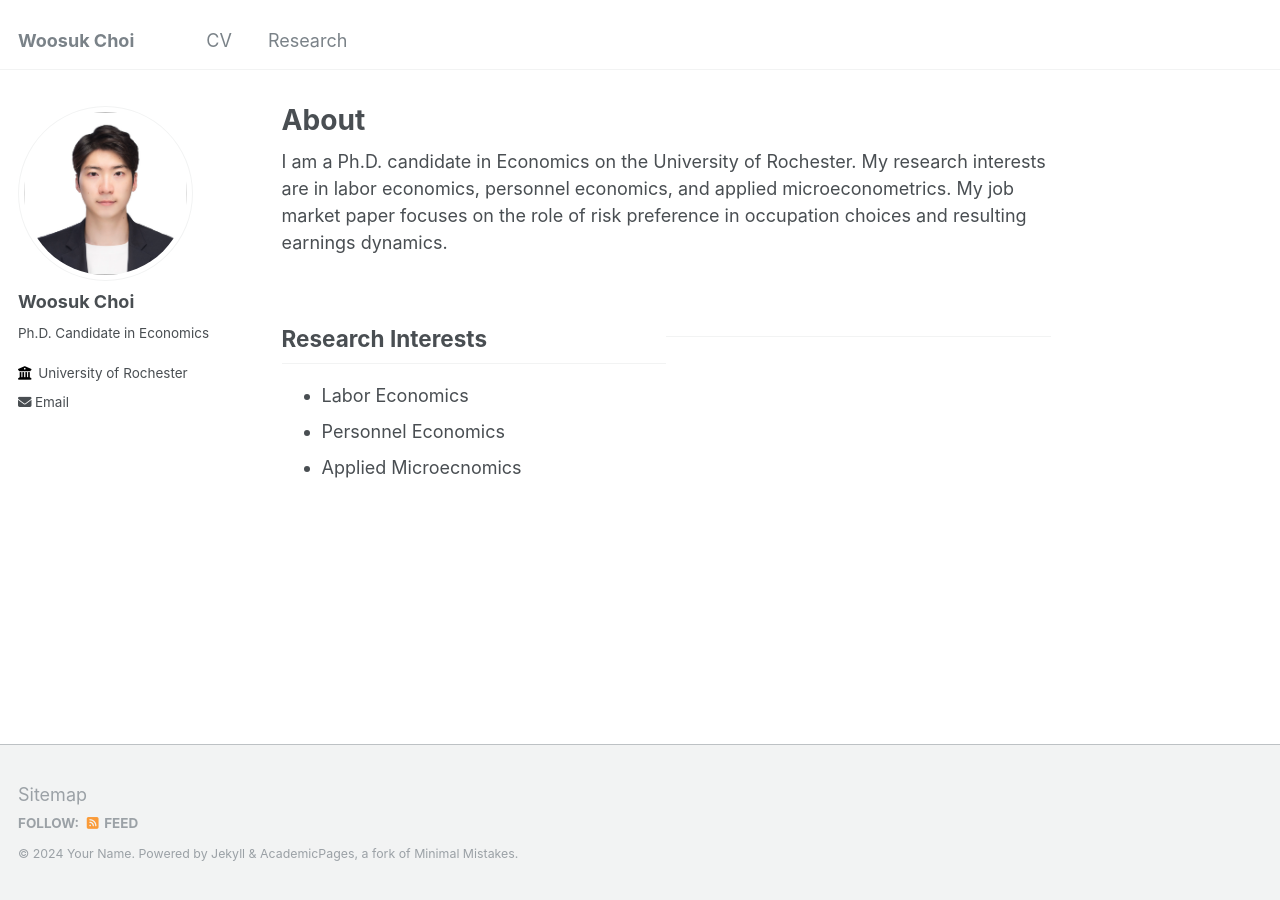
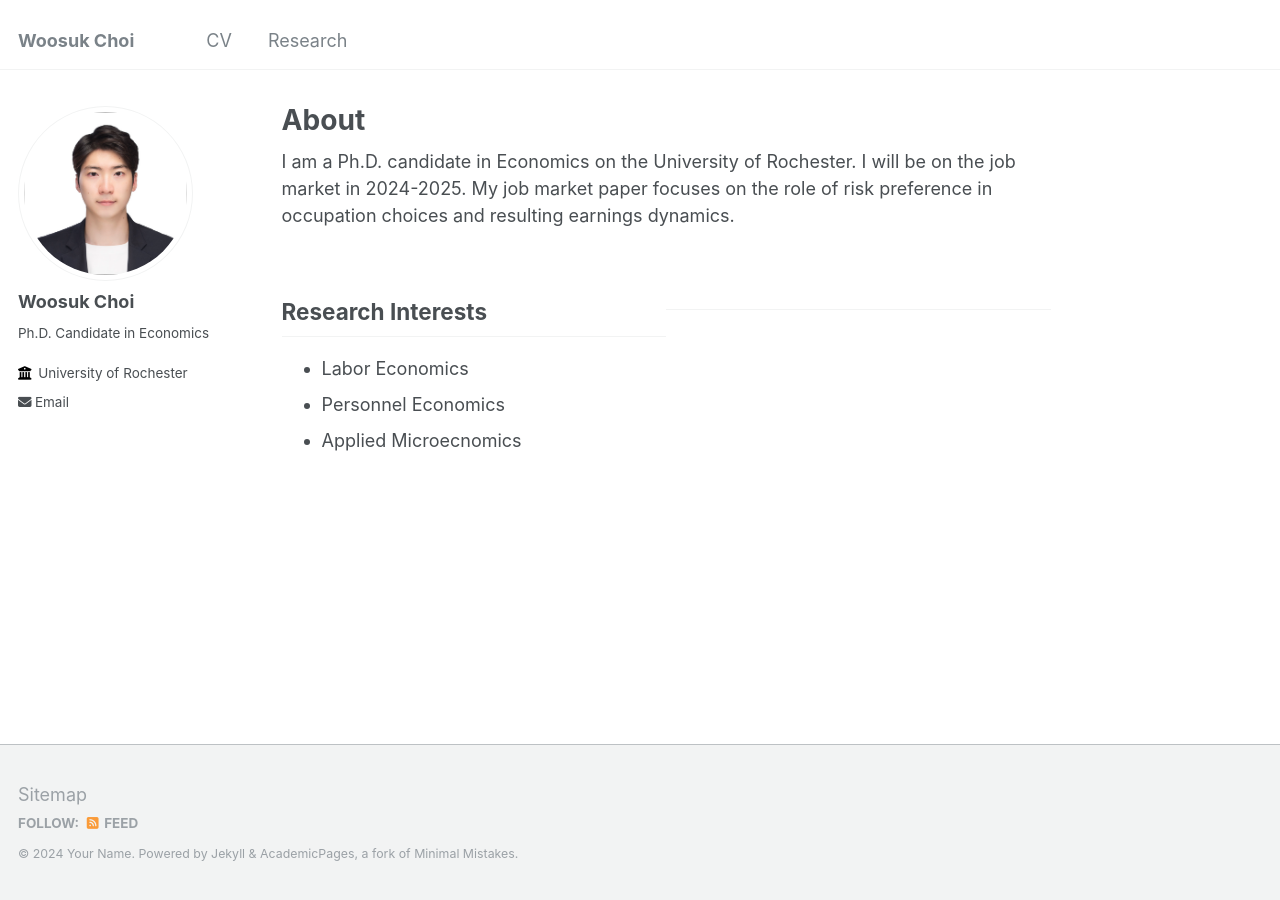
Before and after one commit to woosukchoi/old_page, a Jekyll site: the page built from _pages/about.md, in a window 1280 px wide. Built offline with Jekyll 4.4.1, drawn with Linux system fonts in a browser that asks for light colours.

Commit message:
Update about.md

```diff
--- a/_pages/about.md
+++ b/_pages/about.md
@@ -6,7 +6,7 @@ redirect_from:
   - /about/
   - /about.html
 ---
-I am a Ph.D. candidate in Economics on the University of Rochester. My research interests are in labor economics, personnel economics, and applied microeconometrics. My job market paper focuses on the role of risk preference in occupation choices and resulting earnings dynamics.
+I am a Ph.D. candidate in Economics on the University of Rochester. I will be on the job market in 2024-2025. My job market paper focuses on the role of risk preference in occupation choices and resulting earnings dynamics.
 
 <div style="display: flex;">
   <div style="flex: 1;">
```
